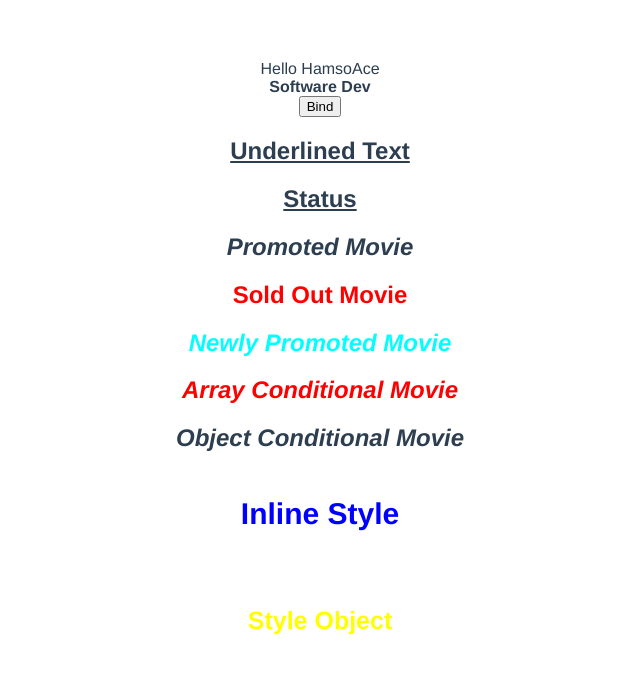
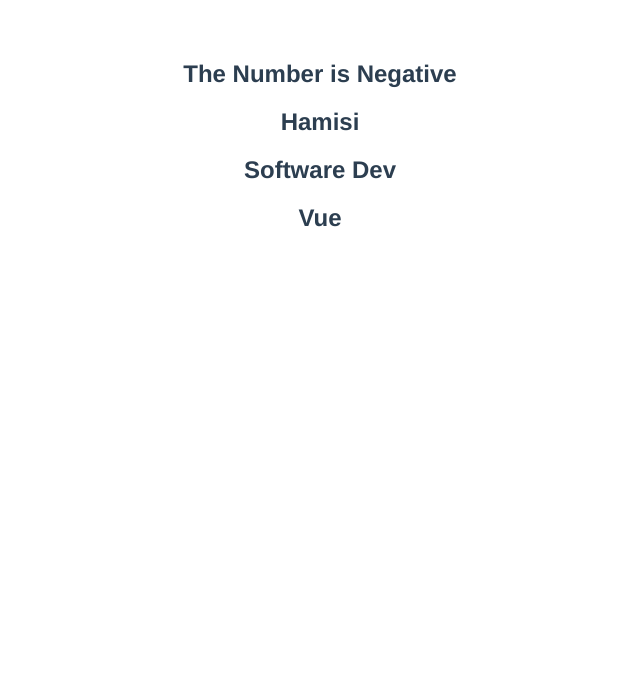
Before and after one commit to hamsoace/HamsoVue, a Vue app: page / in a window 1280 px wide. Shown: the top 674 px of the page, without its empty margins (320-960 px from the left). Built offline with nearby package versions, Linux system fonts and the light colour scheme.

Commit message:
conditional rendering #1

```diff
--- a/src/App.vue
+++ b/src/App.vue
@@ -1,24 +1,14 @@
 <template>
-  <div>{{greet}} {{name}}</div>
-  <div v-html="career"></div>
-  <!-- <div v-html="hack"></div> -->
-  <button :disabled="isDisabled">Bind</button>
-  <h2 class="underline">Underlined Text</h2>
-  <h2 class="underline" v-bind:class="status">Status</h2>
-  <h2 :class="isPromoted && 'promoted'">Promoted Movie</h2>
-  <h2 :class="isSoldOut ? 'sold-out' : 'new'">Sold Out Movie</h2>
-  <h2 :class="['new', 'promoted']">Newly Promoted Movie</h2>
-  <h2 :class="[isPromoted && 'promoted', isSoldOut ? 'sold-out' : 'new']">Array Conditional Movie</h2>
-  <h2 :class="{
-    promoted: isPromoted,
-    new: !isSoldOut,
-  }">Object Conditional Movie</h2>
-  <h2 :style="{
-    color: highlightColor,
-    'font-size': headerSize + 'px',
-    padding: '20px',
-  }">Inline Style</h2>
-  <h2 :style="headerStyleObject">Style Object</h2>
+  <h2 v-if="num === 0">The Number is Zero</h2>
+  <h2 v-else-if="num < 0">The Number is Negative</h2>
+  <h2 v-else-if="num > 0">The Number is Positive</h2>
+  <h2 v-else>Not a Number</h2>
+
+  <div v-if="display">
+    <h2>Hamisi</h2>
+    <h2>Software Dev</h2>
+    <h2>Vue</h2>
+  </div>
 
 </template>
 
@@ -29,23 +19,8 @@
   name: 'App',
   data(){
     return{
-      greet: "Hello",
-      name: "HamsoAce",
-      career: "<b>Software Dev</b>",
-      // hack: `<a href="github.com/hamsoace" onclick="alert('You have been hacked!')">Win a prize!</a>`,
-      headingId: 'heading',
-      isDisabled: false,
-      status: 'success',
-      isPromoted: true,
-      isSoldOut: true,
-      highlightColor: 'blue',
-      headerSize: 30,
-      headerStyleObject: {
-        color: 'yellow',
-        fontSize: '25px',
-        padding: '30px',
-
-      }
+      num: -10,
+      display: true,
     }
   }
 
@@ -62,20 +37,4 @@
   margin-top: 60px;
 }
 
-.promoted{
-  font-style: italic;
-}
-
-.underline{
-  text-decoration: underline;
-}
-
-.sold-out{
-  color: red;
-}
-
-.new{
-  color: aqua;
-}
-
 </style>
```
